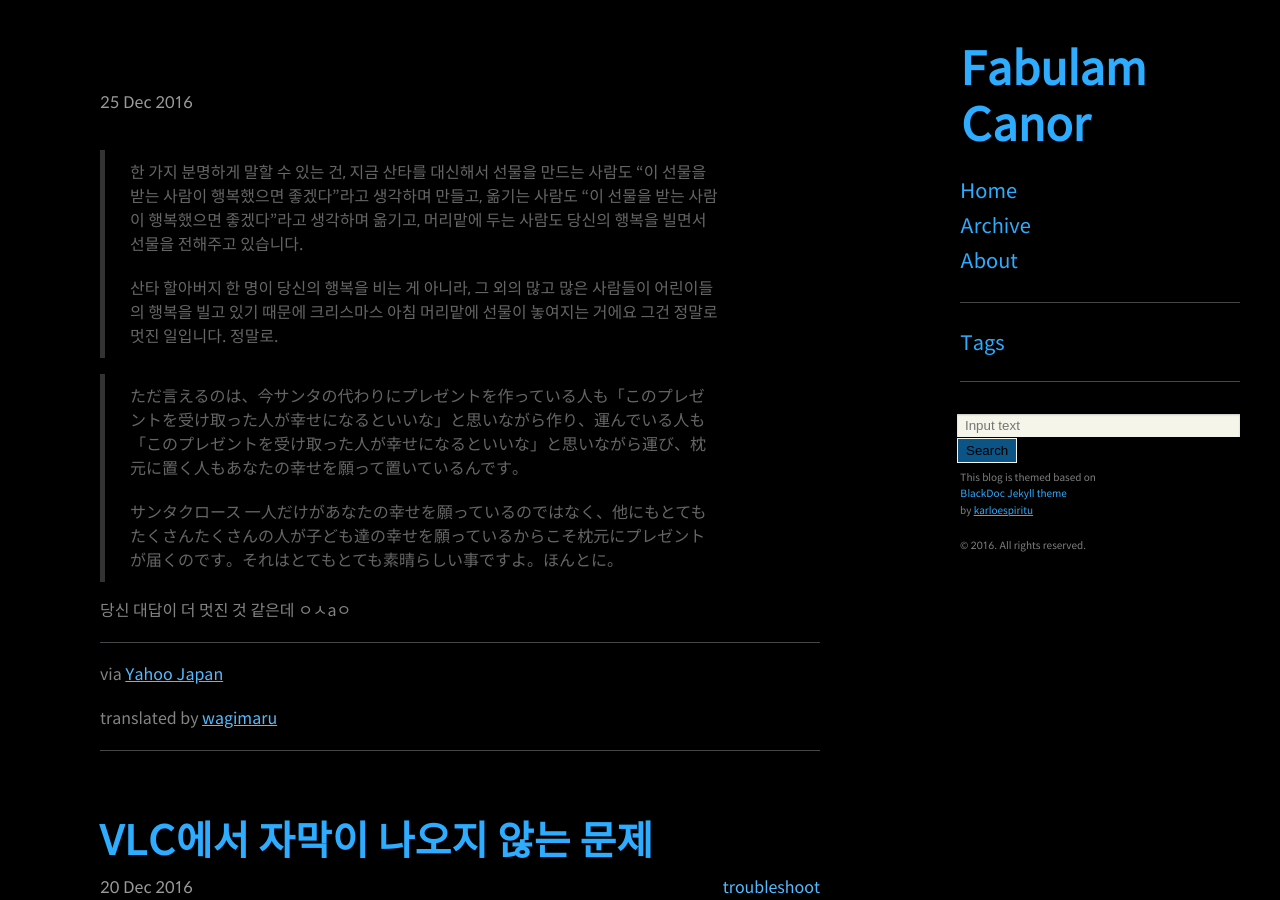
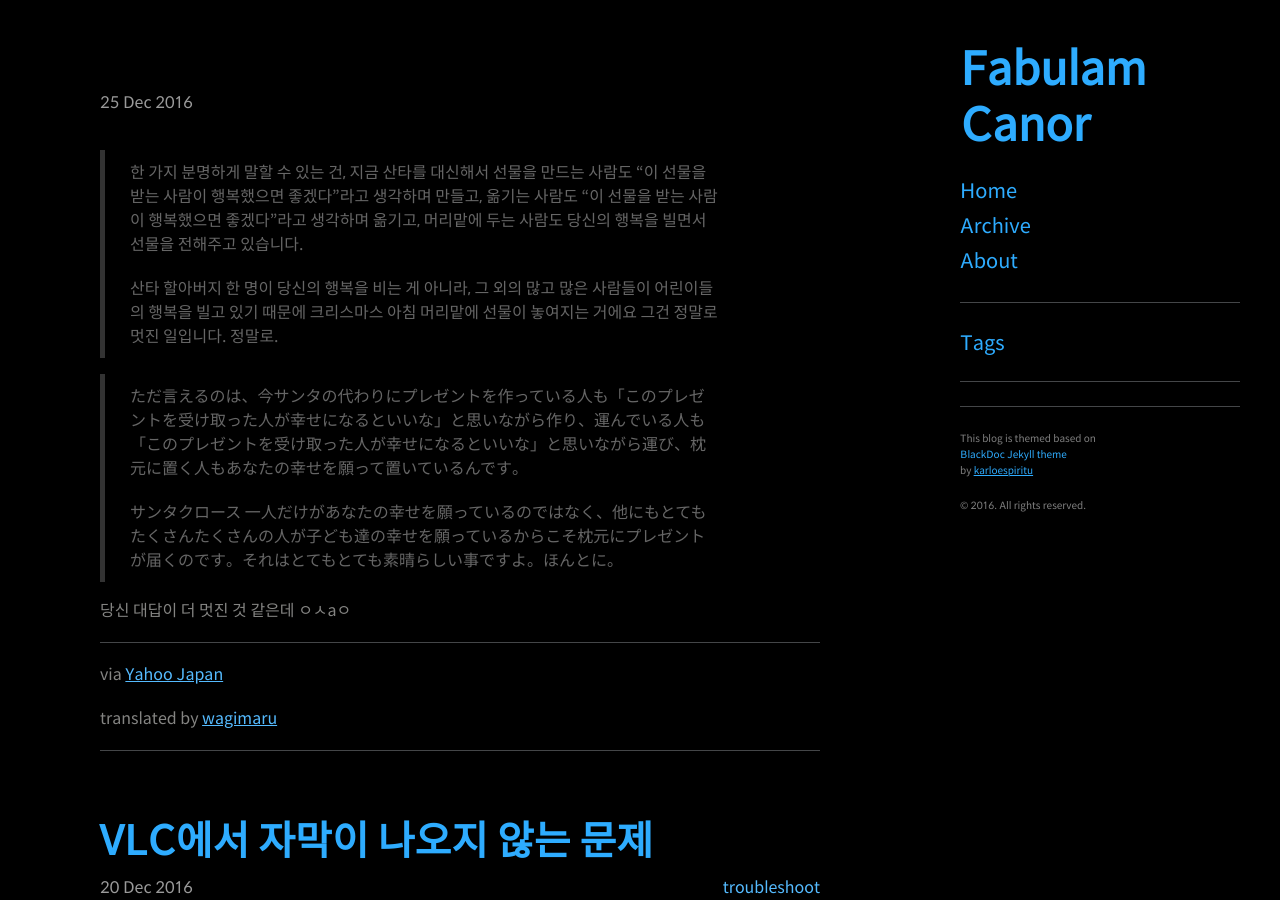
Before and after one commit to Canorus/canorus.github.io, a Jekyll site: the page built from index.html, in a window 1280 px wide and 900 px high. Built offline with Jekyll 4.4.1, drawn with Linux system fonts in a browser that asks for light colours; the list of posts is cut into pages by our own code.

Commit message:
searchbar removed

```diff
--- a/_includes/sidebar.html
+++ b/_includes/sidebar.html
@@ -66,7 +66,7 @@
       <hr>
       <a href="http://canorus.github.io/tags" style="text-decoration:none">Tags</a>
       <hr>
-      <div class="grid" id="searchBar">
+      <!--<div class="grid" id="searchBar">
         <div>
             <div id="search">
                 <form role="search" method="get" action="{{ site.baseurl }}/search">
@@ -85,11 +85,11 @@
                     }
                     function();
                     </script>
-                    <!--<gcse:search queryParameterName="searchString"></gcse:search>-->
+                    <gcse:search queryParameterName="searchString"></gcse:search>
                 </form>
             </div>
         </div>
-      </div>
+      </div>-->
       <hr>
       <p style="font-size:0.5rem">This blog is themed based on <a class="sidebar-nav-item" href="{{ site.github.repo }}">BlackDoc Jekyll theme</a> by <a href="https://github.com/karloespiritu">karloespiritu</a>
       <!--<span class="sidebar-nav-item">Currently v{{ site.version }}</span>-->
```
